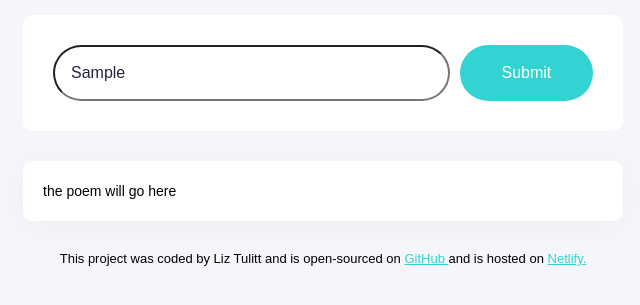
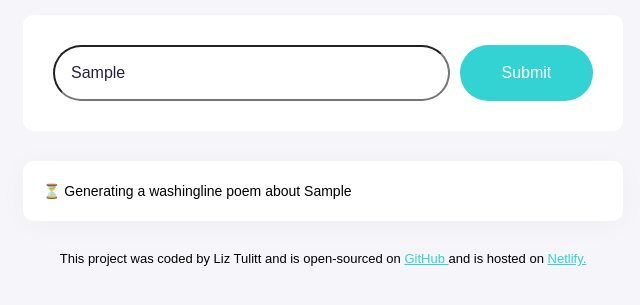
Before and after one commit to lizzi8624/washling-line-generator, a plain HTML site: page index.html in a window 1280 px wide. Both pictures are taken after typing "Sample" into the empty fields and a click on the input 843 px from the left and 262 px from the top of the page. Shown: the part 189-494 px from the top of the page, without its empty margins (317-957 px from the left). Drawn offline with nearby package versions, Linux system fonts and the light colour scheme; no server answers.

Commit message:
AI added

```diff
--- a/index.html
+++ b/index.html
@@ -9,25 +9,30 @@
     <title>Document</title>
   </head>
   <body>
-    <div class ="container">
+    <div class="container">
       <header>
         <h1>AI Washing line poem generator</h1>
       </header>
+
       <main>
+        <div class="form-container">
           <form id="poem-generator-form">
             <input
               type="text"
-          placeholder="enter details of the poem"
+              placeholder="What do you love about washing in one word"
               autofocus
               required
               autocomplete="off"
               class="instructions"
+              id="user-instructions"
             />
             <input type="submit" class="submit-button" />
           </form>
-      <div class="poem" id="poem">
+          <div class="hint"></div>
         </div>
+        <div class="poem hidden" id="poem"></div>
       </main>
+
       <footer>
         This project was coded by Liz Tulitt and is open-sourced on
         <a
@@ -44,6 +49,7 @@
           Netlify.</a
         >
       </footer>
+    </div>
     <script src="src/index.js"></script>
   </body>
 </html>
--- a/src/index.js
+++ b/src/index.js
@@ -1,12 +1,27 @@
+function displayPoem(response) {
+  new Typewriter("#poem", {
+    strings: response.data.answer,
+    autoStart: true,
+    delay: 1,
+    cursor: "",
+  });
+}
+
 function generatePoem(event) {
   event.preventDefault();
 
-  new Typewriter("#poem", {
-    strings: "the poem will go here",
-    autoStart: true,
-    cursor: null,
-    delay: 20,
-  });
+  let instructionsInput = document.querySelector("#user-instructions");
+  let apiKey = "93b084b6to4250fb8d980f6fba780ad2";
+  let context =
+    "You are a romantic Poem expert and love to write short poems. You mission is to generate a 4 line poem in basic HTML and separate each line with a <br />. Make sure to follow the user instructions. Do not include a title to the poem. Sign the poem with 'Liz AI' inside a <strong> element at the end of the poem and NOT at the beginning. Don't use any markdown";
+  let prompt = `User instructions: Generate a washing line poem inclduing  ${instructionsInput.value}`;
+  let apiURL = `https://api.shecodes.io/ai/v1/generate?prompt=${prompt}&context=${context}&key=${apiKey}`;
+
+  let poemElement = document.querySelector("#poem");
+  poemElement.classList.remove("hidden");
+  poemElement.innerHTML = `<div class="generating">⏳ Generating a washingline poem about ${instructionsInput.value}</div>`;
+
+  axios.get(apiURL).then(displayPoem);
 }
 
 let poemFormElement = document.querySelector("#poem-generator-form");
```
Lines whose indentation alone changed are shown as unchanged.
